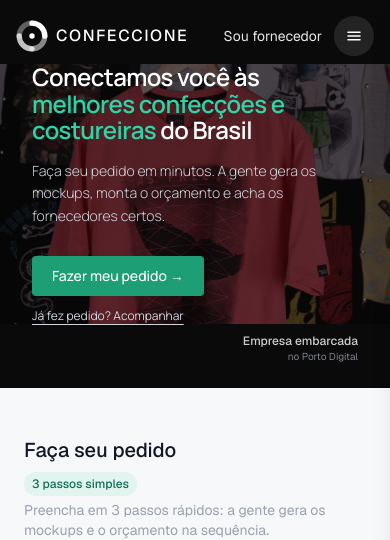
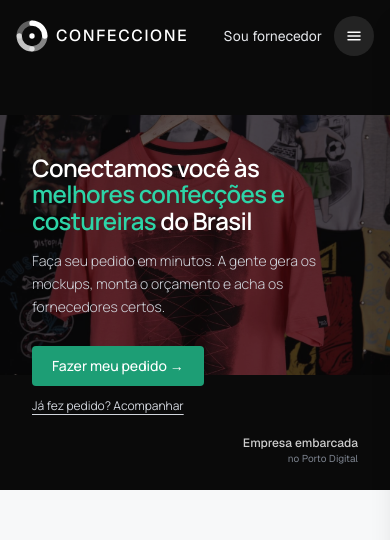
Before and after one commit to nandopons/confeccione, a Next.js app: page / in a window 390 px wide. Shown: the top 540 px of the page. Built offline with nearby package versions, Linux system fonts and the light colour scheme; no server answers.

Commit message:
fix(home): corrige sobreposição do título com o menu no mobile (hero mais alto + conteúdo abaixo do header) (#128)

```diff
--- a/app/page.tsx
+++ b/app/page.tsx
@@ -11,7 +11,7 @@ export default function Home() {
   return (
     <main className="min-h-screen bg-white font-sans">
 
-      <section className="relative h-[46vh] min-h-[320px] md:h-[72vh] md:min-h-[520px] overflow-hidden bg-[#0a0a0a]">
+      <section className="relative h-[58vh] min-h-[480px] md:h-[72vh] md:min-h-[520px] overflow-hidden bg-[#0a0a0a]">
         {/* Foto em tela cheia (desktop e mobile) */}
         <div className="absolute inset-0 z-0">
           <Image
@@ -45,7 +45,7 @@ export default function Home() {
         <SiteHeader transparent />
 
         <div
-          className="relative z-10 h-full flex items-center px-8 md:px-16 lg:px-20"
+          className="relative z-10 h-full flex items-center pt-20 md:pt-0 px-8 md:px-16 lg:px-20"
           style={{ fontFamily: "var(--font-manrope)" }}
         >
           <div className="max-w-[520px]">
```
